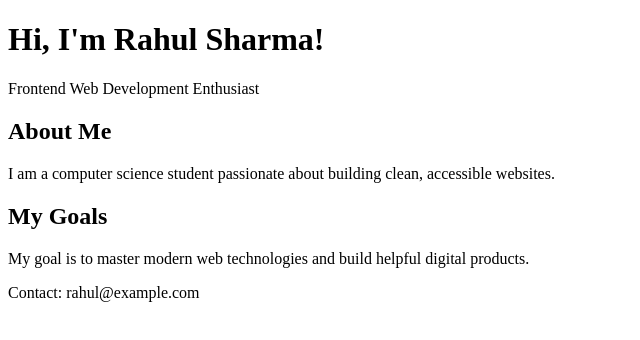
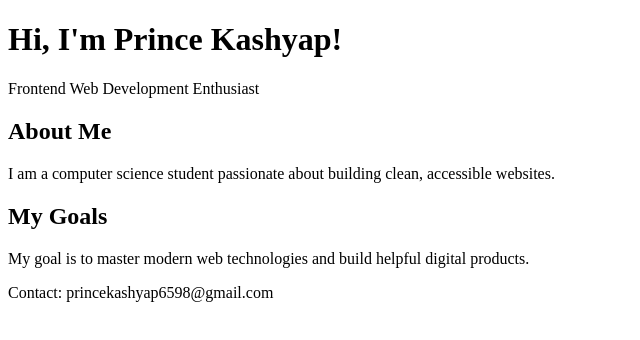
Before and after one commit to BuildsbyPrince/HTML-CSS-Assignments, a plain HTML site: page Task-10/task10.html in a window 1280 px wide. Shown: the whole page, without its empty margins (0-640 px from the left). Drawn offline with Linux system fonts and the light colour scheme.

Commit message:
Update personal introduction details in HTML

```diff
--- a/Task-10/task10.html
+++ b/Task-10/task10.html
@@ -1,12 +1,14 @@
 <!DOCTYPE html>
 <html lang="en">
+
 <head>
   <meta charset="UTF-8">
-  <title>Personal Introduction - Rahul Sharma</title>
+  <title>Personal Introduction - Prince Kashyap</title>
 </head>
+
 <body>
   <header>
-    <h1>Hi, I'm Rahul Sharma!</h1>
+    <h1>Hi, I'm Prince Kashyap!</h1>
     <p>Frontend Web Development Enthusiast</p>
   </header>
 
@@ -23,7 +25,8 @@
   </main>
 
   <footer>
-    <p>Contact: rahul@example.com</p>
+    <p>Contact: princekashyap6598@gmail.com</p>
   </footer>
 </body>
+
 </html>
```
